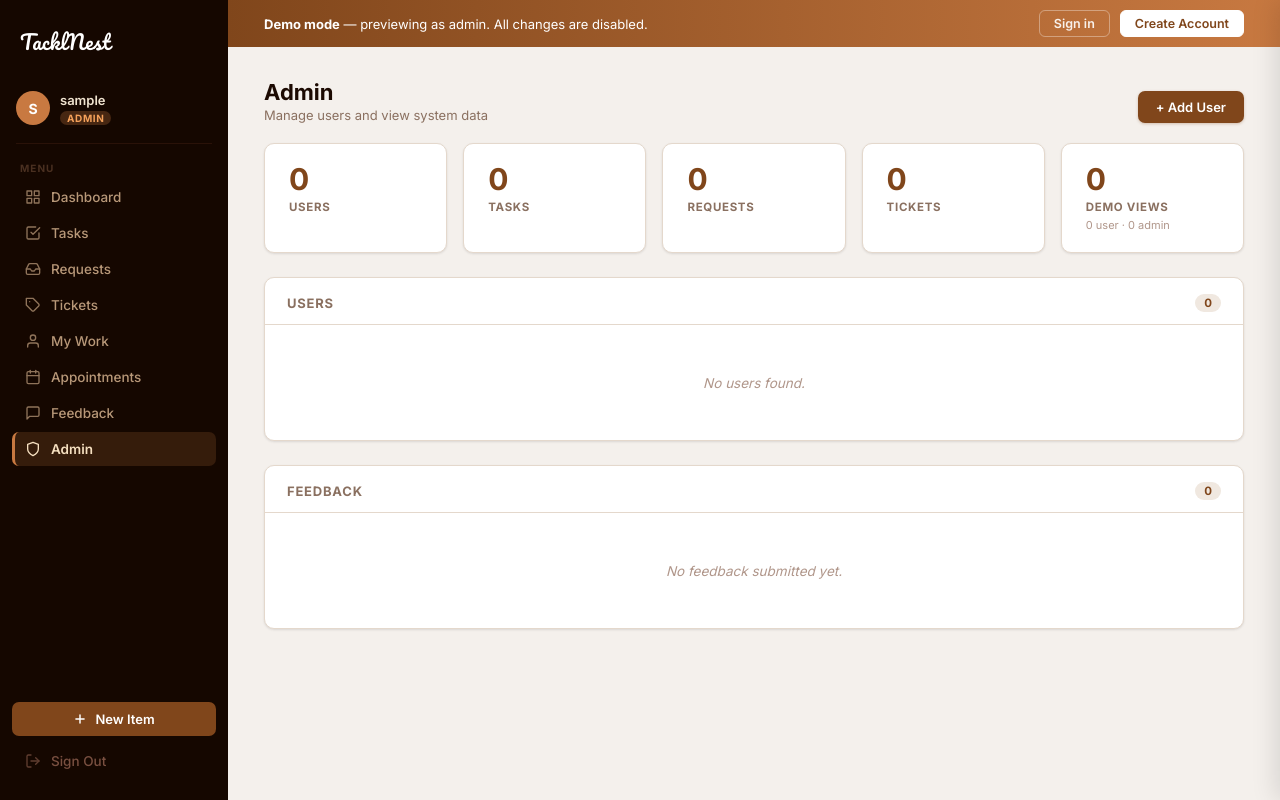
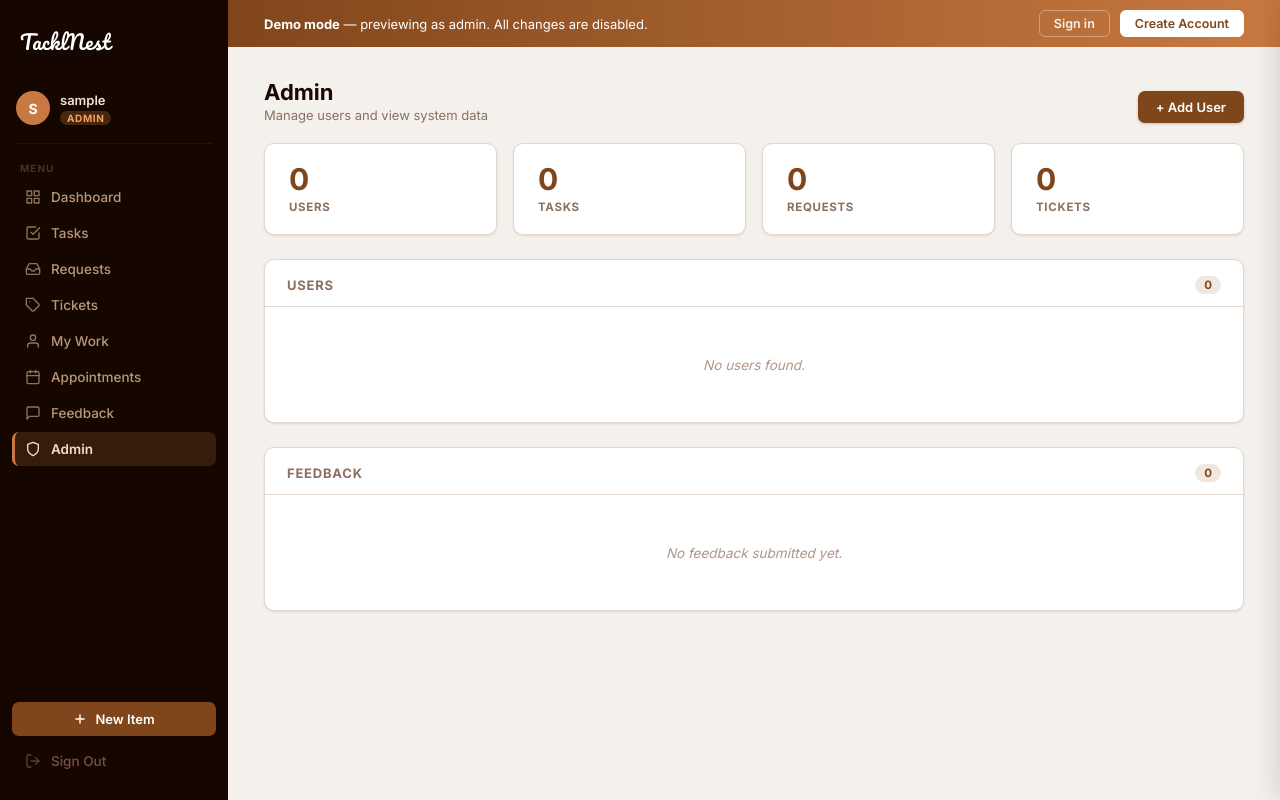
Before and after one commit to jazcar1205/WorkNest, a Flask app: page /admin in a window 1280 px wide. Run offline with Flask 3, Linux system fonts and the light colour scheme; the visitor is signed in with stand-in values (Sample User, id 1); data that the repository does not hold is empty.

Commit message:
removing unneeded features

```diff
--- a/app.py
+++ b/app.py
@@ -648,9 +648,7 @@ def admin_panel():
         total_tasks=task_collection.count_documents({}),
         total_requests=req_collection.count_documents({}),
         total_tickets=tick_collection.count_documents({}),
-        current_user_id=session.get("user_id"),
-        demo_views_user=demo_logs.count_documents({"role": "user"}),
-        demo_views_admin=demo_logs.count_documents({"role": "admin"})
+        current_user_id=session.get("user_id")
     )
 
 
--- a/templates/admin.html
+++ b/templates/admin.html
@@ -27,11 +27,6 @@
     <div class="stat-card">
         <div class="stat-value">{{ total_tickets }}</div>
         <div class="stat-label">Tickets</div>
-    </div>
-    <div class="stat-card">
-        <div class="stat-value">{{ demo_views_user + demo_views_admin }}</div>
-        <div class="stat-label">Demo Views</div>
-        <div class="stat-breakdown">{{ demo_views_user }} user · {{ demo_views_admin }} admin</div>
     </div>
 </div>
 
```
